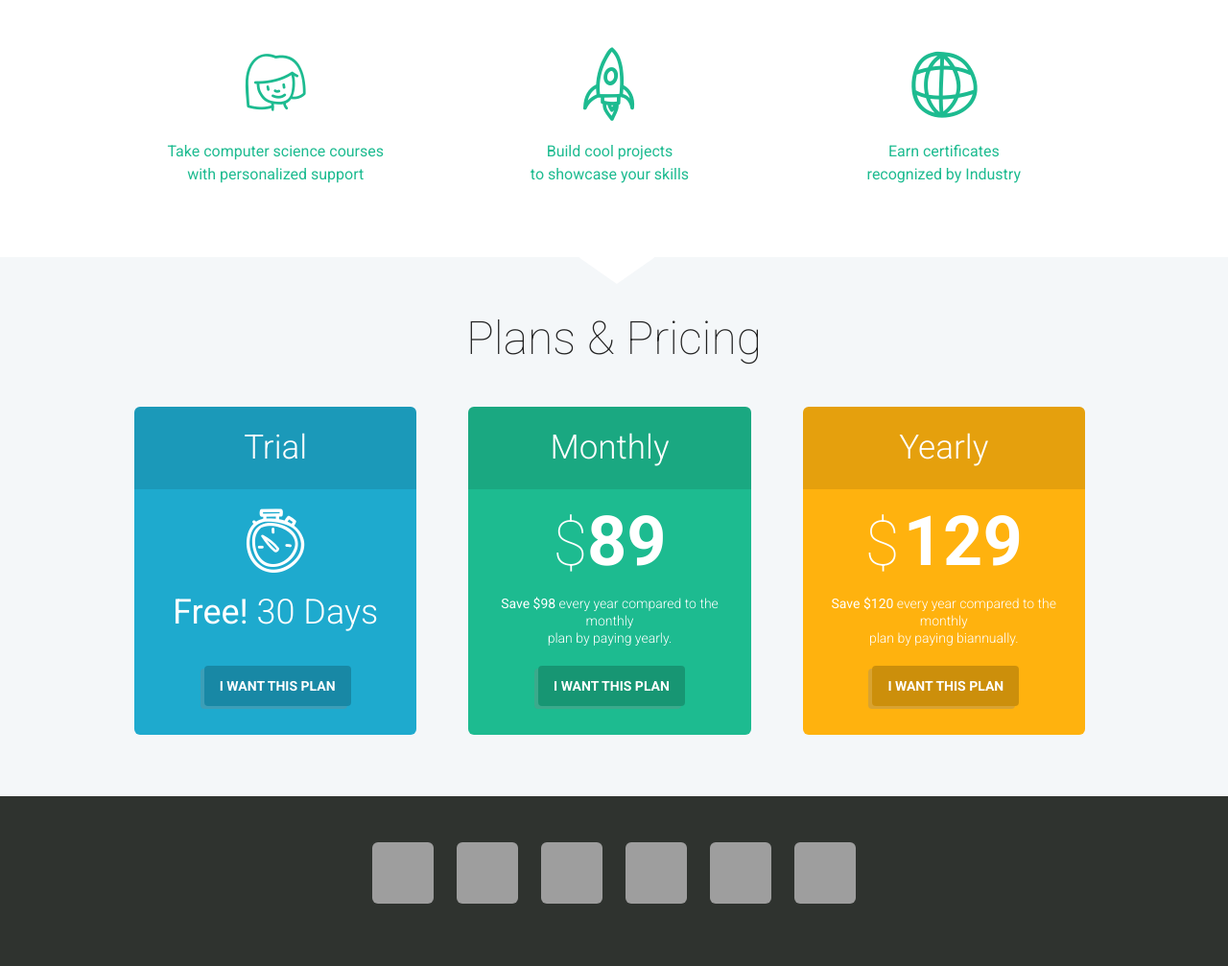
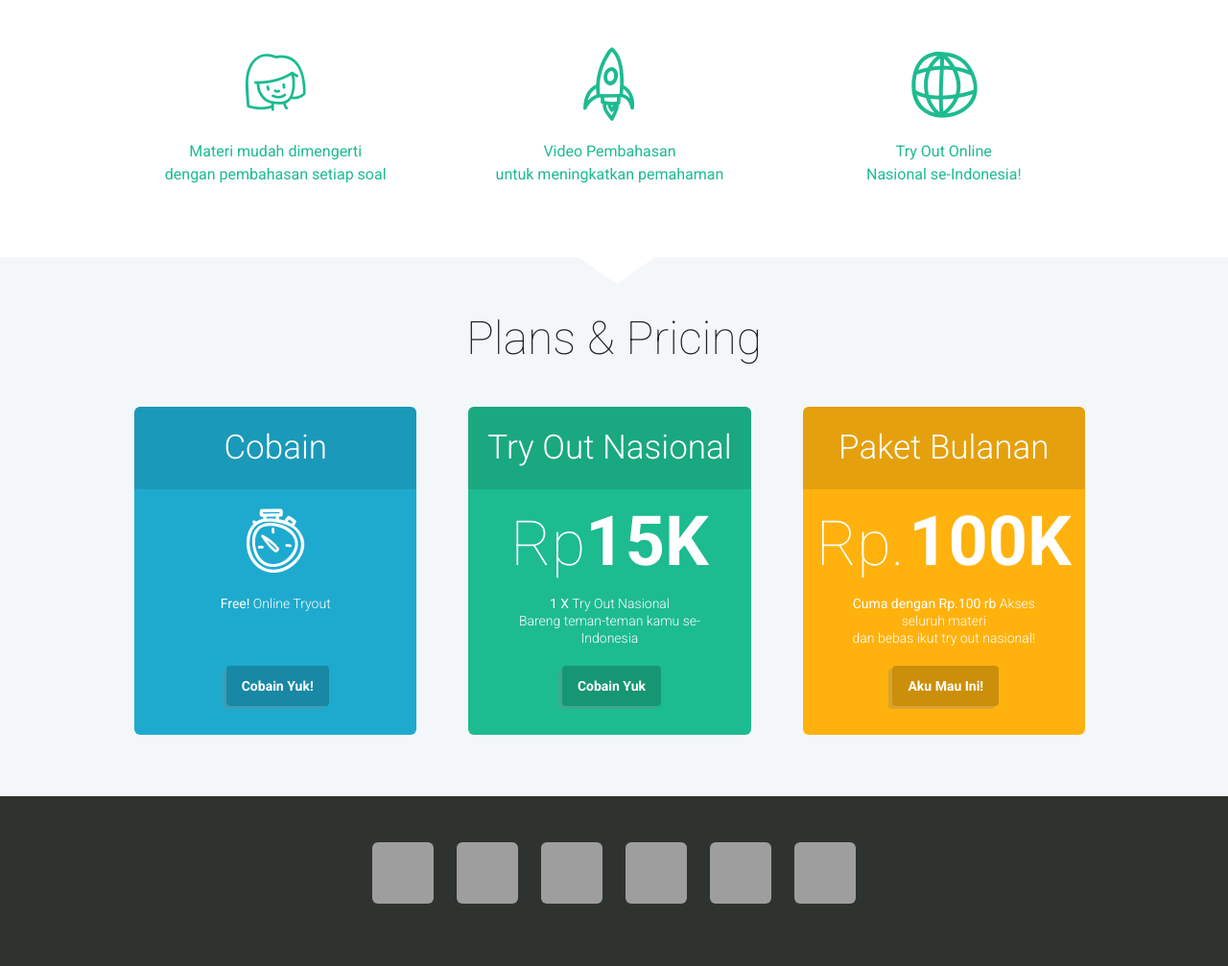
Before and after one commit to alifahfathonah/tryout, a CodeIgniter app: page /to/index.php/siswa/awal in a window 1280 px wide. Shown: the part 631-1638 px from the top of the page at 96% size. Run offline with CodeIgniter, Linux system fonts and the light colour scheme; some web fonts are replaced; grey boxes are pictures that could not be loaded.

Commit message:
Update welcome_message.php
Merubah section 2, dan mengubah plan & pricing

```diff
--- a/application/views/welcome_message.php
+++ b/application/views/welcome_message.php
@@ -57,7 +57,7 @@
                                  <div class="tp-caption title sfr stl tp-resizeme cust-z-index-6 rs-cust-style1" data-x="570" data-y="190" data-speed="500" data-start="1350" data-easing="Power3.easeInOut" data-splitin="none" data-splitout="none" data-elementdelay="0.1" data-endelementdelay="0.1" data-end="8400" data-endspeed="300">Dapatkan video pembahasan yang menarik
                                 </div>
                                 <div class="tp-caption slide_text sfr stl tp-resizeme cust-z-index-7 rs-cust-style2" data-x="570" data-y="380" data-speed="500" data-start="1750" data-easing="Power3.easeInOut" data-splitin="none" data-splitout="none" data-elementdelay="0.1" data-endelementdelay="0.1" data-end="8500" data-endspeed="300">
-									<span class="font-w_400">setiap soal memiliki video pembahasan yang dijeslakan langsung oleh pakarnya dan memiliki cara jitu untuk menyelesaikanya</span>
+									<span class="font-w_400">setiap soal memiliki video pembahasan yang dijelaskan langsung oleh pakarnya dan memiliki cara jitu untuk menyelesaikanya</span>
                                 </div>
                                 <div class="tp-caption slide_button customin stl tp-resizeme cust-z-index-8 rs-cust-style3" data-x="570" data-y="460" data-customin="x:0;y:0;z:0;rotationX:90;rotationY:0;rotationZ:0;scaleX:1;scaleY:0;skewX:0;skewY:0;opacity:0;transformPerspective:-20;transformOrigin:50% 0%;" data-speed="500" data-start="2200" data-easing="Power3.easeInOut" data-splitin="none" data-splitout="none" data-elementdelay="0.1" data-endelementdelay="0.1" data-end="8600" data-endspeed="300">
 									<a href="#" class="slide_button_white">Start Learning Now</a>
@@ -69,7 +69,7 @@
                                 <div class="tp-caption customin stl cust-z-index-5 rs-cust-style8" data-x="40" data-y="200" data-customin="x:0;y:0;z:0;rotationX:0;rotationY:0;rotationZ:360;scaleX:0.1;scaleY:0.1;skewX:0;skewY:0;opacity:0;transformPerspective:0;transformOrigin:50% 50%;" data-speed="1300" data-start="500" data-easing="Power3.easeInOut" data-elementdelay="0.1" data-endelementdelay="0.1" data-end="8250" data-endspeed="300">
 									<img src="<?php echo base_url('dst/images/slide-2-1.png'); ?>" alt="">
                                 </div>
-                                <div class="tp-caption title sfb stb tp-resizeme cust-z-index-6 rs-cust-style1" data-x="570" data-y="200" data-speed="500" data-start="1350" data-easing="Power3.easeInOut" data-splitin="none" data-splitout="none" data-elementdelay="0.1" data-endelementdelay="0.1" data-end="8400" data-endspeed="300">Bedah kampus
+                                <div class="tp-caption title sfb stb tp-resizeme cust-z-index-6 rs-cust-style1" data-x="570" data-y="200" data-speed="500" data-start="1350" data-easing="Power3.easeInOut" data-splitin="none" data-splitout="none" data-elementdelay="0.1" data-endelementdelay="0.1" data-end="8400" data-endspeed="300">H!Campus
                                 </div>
                                 <div class="tp-caption slide_text sfb stb tp-resizeme cust-z-index-7 rs-cust-style2" data-x="570" data-y="355" data-speed="500" data-start="1750" data-easing="Power3.easeInOut" data-splitin="none" data-splitout="none" data-elementdelay="0.1" data-endelementdelay="0.1" data-end="8500" data-endspeed="300">
 									<span class="font-w_400">belajar secara online dimanapun dan kapanpun dengan biaya yang terjangkau oleh siswa</span>
@@ -87,7 +87,7 @@
                                 <div class="tp-caption title customin stb tp-resizeme cust-z-index-6 rs-cust-style1" data-x="570" data-y="200" data-customin="x:0;y:0;z:0;rotationX:90;rotationY:0;rotationZ:0;scaleX:1;scaleY:0;skewX:0;skewY:0;opacity:0;transformPerspective:20;transformOrigin:50% 100%;" data-speed="500" data-start="1350" data-easing="Power3.easeInOut" data-splitin="none" data-splitout="none" data-elementdelay="0.1" data-endelementdelay="0.1" data-end="8400" data-endspeed="300">dapatkan tips dan trik
                                 </div>
                                 <div class="tp-caption slide_text customin stb tp-resizeme cust-z-index-7 rs-cust-style2" data-x="570" data-y="355" data-customin="x:0;y:0;z:0;rotationX:90;rotationY:0;rotationZ:0;scaleX:1;scaleY:0;skewX:0;skewY:0;opacity:0;transformPerspective:20;transformOrigin:50% 100%;" data-speed="500" data-start="1750" data-easing="Power3.easeInOut" data-splitin="none" data-splitout="none" data-elementdelay="0.1" data-endelementdelay="0.1" data-end="8500" data-endspeed="300" >
-									<span class="font-w_400">dapatkan tips dan trik dari bedah kampus untuk menembus persaingan masuk perguruan tinggi</span>
+									<span class="font-w_400">dapatkan tips dan trik dari H!Campus untuk menembus persaingan masuk perguruan tinggi</span>
                                 </div>
                                 <div class="tp-caption slide_button customin stb tp-resizeme cust-z-index-8 rs-cust-style3" data-x="570" data-y="460" data-customin="x:0;y:0;z:0;rotationX:90;rotationY:0;rotationZ:0;scaleX:1;scaleY:0;skewX:0;skewY:0;opacity:0;transformPerspective:20;transformOrigin:50% 100%;" data-speed="500" data-start="2200" data-easing="Power3.easeInOut" data-splitin="none" data-splitout="none" data-elementdelay="0.1" data-endelementdelay="0.1" data-end="8600" data-endspeed="300">
 									<a href="#" class="slide_button_white">Start Learning Now</a>
@@ -112,8 +112,8 @@
 											<a href="#" class="sc_icon icon-woman-2 sc_icon_bg_menu menu_dark_color font_5em lh_1em"></a>
 											<div class="sc_section font-w_400 margin_top_1em_imp">
 												<p>
-													<a class="menu_color" href="#">Take computer science courses<br />
-													with personalized support</a>
+													<a class="menu_color" href="#">Materi mudah dimengerti<br />
+													dengan pembahasan setiap soal</a>
 												</p>
 											</div>
 										</div>
@@ -121,8 +121,8 @@
 											<a href="#" class="sc_icon icon-rocket-2 sc_icon_bg_menu menu_dark_color font_5em lh_1em"></a>
 											<div class="sc_section font-w_400 margin_top_1em_imp">
 												<p>
-													<a class="menu_color" href="#">Build cool projects<br />
-													to showcase your skills</a>
+													<a class="menu_color" href="#">Video Pembahasan<br />
+													untuk meningkatkan pemahaman</a>
 												</p>
 											</div>
 										</div>
@@ -130,8 +130,8 @@
 											<a href="#" class="sc_icon icon-world-2 sc_icon_bg_menu menu_dark_color font_5em lh_1em"></a>
 											<div class="sc_section font-w_400 margin_top_1em_imp">
 												<p>
-													<a class="menu_color" href="#">Earn certificates<br />
-													recognized by Industry</a>
+													<a class="menu_color" href="#">Try Out Online <br />
+													Nasional se-Indonesia!</a>
 												</p>
 											</div>
 										</div>
@@ -149,48 +149,48 @@
 											<div class="columns_wrap sc_columns columns_nofluid sc_columns_count_3">
 												<div class="column-1_3 sc_column_item sc_column_item_1 odd first text_center">
 													<div class="sc_price_block sc_price_block_style_1 width_100per">
-														<div class="sc_price_block_title">Trial</div>
+														<div class="sc_price_block_title">Cobain</div>
 														<div class="sc_price_block_money">
 															<div class="sc_price_block_icon icon-clock-2"></div>
 														</div>
 														<div class="sc_price_block_description">
-															<span class="sc_highlight font_2_57em lh_1em"><b>Free!</b> 30 Days</span>
+															<span class="sc_highlight font_2_46em lh_1em"><b>Free!</b> Online Tryout</span>
 														</div>
 														<div class="sc_price_block_link">
-															<a href="product-page.html" class="sc_button sc_button_square sc_button_style_filled sc_button_bg_link sc_button_size_small">I WANT THIS PLAN</a>
+															<a href="product-page.html" class="sc_button sc_button_square sc_button_style_filled sc_button_bg_link sc_button_size_small">Cobain Yuk!</a>
 														</div>
 													</div>
 												</div>
 												<div class="column-1_3 sc_column_item sc_column_item_2 even text_center">
 													<div class="sc_price_block sc_price_block_style_2">
-														<div class="sc_price_block_title">Monthly</div>
+														<div class="sc_price_block_title">Try Out Nasional</div>
 														<div class="sc_price_block_money">
-															<div class="sc_price"><span class="sc_price_currency">$</span><span class="sc_price_money">89</span></div>
+															<div class="sc_price"><span class="sc_price_currency">Rp</span><span class="sc_price_money">15K</span></div>
 														</div>
 														<div class="sc_price_block_description">
-															<p><b>Save $98</b> every year compared to the monthly
-																<br /> plan by paying yearly.</p>
+															<p><b>1 X</b> Try Out Nasional
+																<br /> Bareng teman-teman kamu se-Indonesia</p>
 														</div>
 														<div class="sc_price_block_link">
-															<a href="product-page.html" class="sc_button sc_button_square sc_button_style_filled sc_button_bg_link sc_button_size_small">I WANT THIS PLAN</a>
+															<a href="product-page.html" class="sc_button sc_button_square sc_button_style_filled sc_button_bg_link sc_button_size_small">Cobain Yuk</a>
 														</div>
 													</div>
 												</div>
 												<div class="column-1_3 sc_column_item sc_column_item_3 odd text_center">
 													<div class="sc_price_block sc_price_block_style_3">
-														<div class="sc_price_block_title">Yearly</div>
+														<div class="sc_price_block_title">Paket Bulanan</div>
 														<div class="sc_price_block_money">
 															<div class="sc_price">
-																<span class="sc_price_currency">$</span>
-																<span class="sc_price_money">129</span>
+																<span class="sc_price_currency">Rp.</span>
+																<span class="sc_price_money">100K</span>
 															</div>
 														</div>
 														<div class="sc_price_block_description">
-															<p><b>Save $120</b> every year compared to the monthly
-																<br /> plan by paying biannually.</p>
+															<p><b>Cuma dengan Rp.100 rb</b> Akses seluruh materi
+																<br /> dan bebas ikut try out nasional!</p>
 														</div>
 														<div class="sc_price_block_link">
-															<a href="product-page.html" class="sc_button sc_button_square sc_button_style_filled sc_button_bg_link sc_button_size_small">I WANT THIS PLAN</a>
+															<a href="product-page.html" class="sc_button sc_button_square sc_button_style_filled sc_button_bg_link sc_button_size_small">Aku Mau Ini!</a>
 														</div>
 													</div>
 												</div>
```
